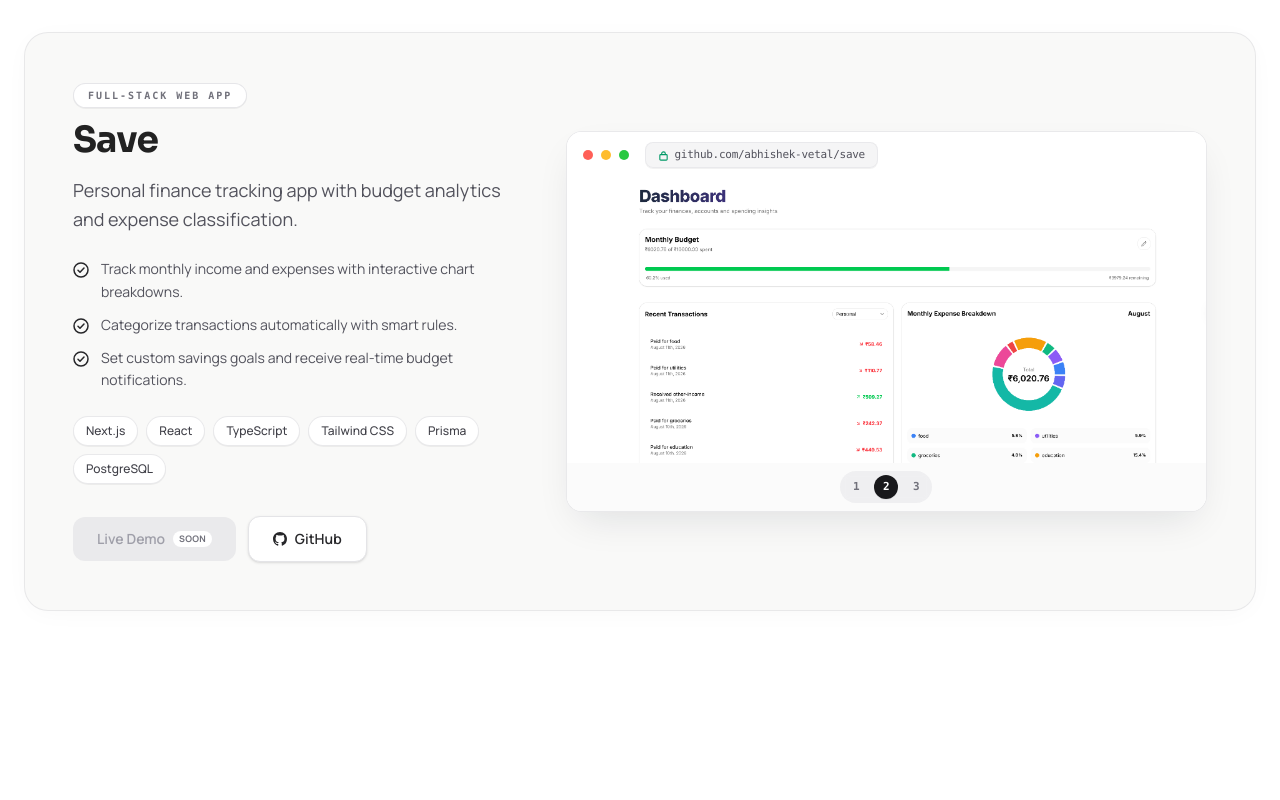
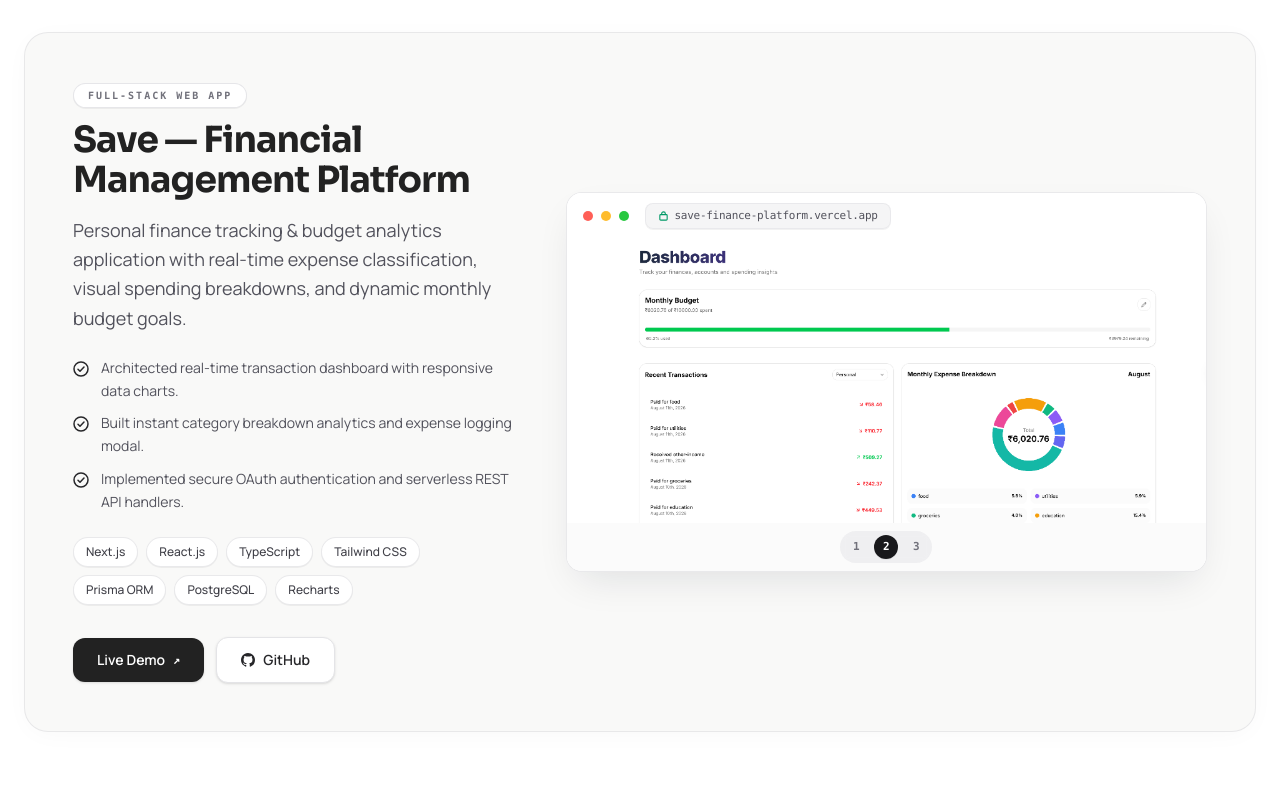
Before and after one commit to abhishek-vetal/portfolio, a Next.js app: page / in a window 1280 px wide. Shown: the part 1840-2640 px from the top of the page. Built offline with nearby package versions, Linux system fonts and the light colour scheme.

Commit message:
Update Save project details

```diff
--- a/src/app/page.tsx
+++ b/src/app/page.tsx
@@ -30,24 +30,25 @@
     tag: "Full-Stack AI SaaS",
   },
   {
-    name: "Save",
+    name: "Save — Financial Management Platform",
     description:
-      "Personal finance tracking app with budget analytics and expense classification.",
+      "Personal finance tracking & budget analytics application with real-time expense classification, visual spending breakdowns, and dynamic monthly budget goals.",
     points: [
-      "Track monthly income and expenses with interactive chart breakdowns.",
-      "Categorize transactions automatically with smart rules.",
-      "Set custom savings goals and receive real-time budget notifications.",
+      "Architected real-time transaction dashboard with responsive data charts.",
+      "Built instant category breakdown analytics and expense logging modal.",
+      "Implemented secure OAuth authentication and serverless REST API handlers.",
     ],
     stack: [
       "Next.js",
-      "React",
+      "React.js",
       "TypeScript",
       "Tailwind CSS",
-      "Prisma",
+      "Prisma ORM",
       "PostgreSQL",
+      "Recharts",
     ],
-    live: null,
-    github: "https://github.com/abhishek-vetal/save",
+    live: "https://save-finance-platform.vercel.app",
+    github: "https://github.com/abhishek-vetal/save-finance-platform",
     screenshots: [
       { src: "/save-landing.png", label: "Landing" },
       { src: "/save-dashboard.png", label: "Dashboard" },
```
